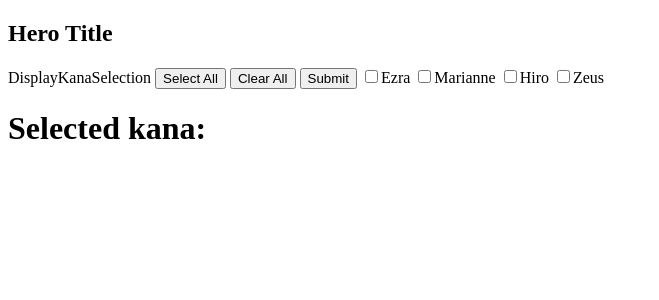
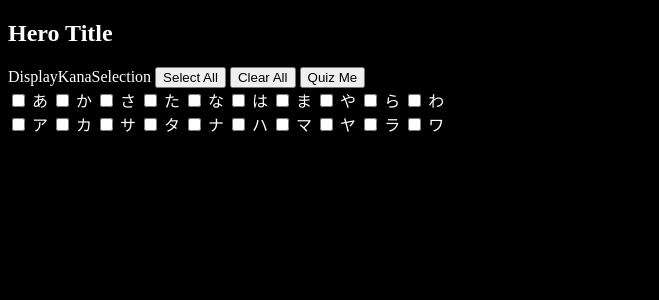
Before and after one commit to ezra-casas/kana-king-svelte, a SvelteKit app: page / in a window 1280 px wide. Shown: the top 300 px of the page, without its empty margins (0-659 px from the left). Built offline with nearby package versions, Linux system fonts and the light colour scheme.

Commit message:
Fixed remaining bugs in functions for checkboxes. Started working on randomizing kana.

```diff
--- a/src/app.html
+++ b/src/app.html
@@ -6,7 +6,7 @@
 		<meta name="viewport" content="width=device-width" />
 		%sveltekit.head%
 	</head>
-	<body data-sveltekit-preload-data="hover">
-		<div style="display: contents">%sveltekit.body%</div>
+	<body data-sveltekit-preload-data="hover" style="background-color: black; color: white;">
+		<div style="display: contents; ">%sveltekit.body%</div>
 	</body>
 </html>
--- a/src/lib/helpers/DisplayKanaSelection.svelte
+++ b/src/lib/helpers/DisplayKanaSelection.svelte
@@ -1,69 +1,77 @@
 <script lang='ts'>
+    import {goto} from "$app/navigation"
+
     import { kana } from "../../data/dictionary";
     import { selectedKanaGroup } from "../../stores";
-    // import {clearAll} from "./helpersFunctions";
+    import {clearAll, selectAll} from "./helpersFunctions";
+
     const [hiraganaArray, katakanaArray] = kana
     const availableHiragana = Object.keys(hiraganaArray)
     const availableKatakana = Object.keys(katakanaArray)
 
-    const isSelected:string[] = []
 
     function boxIsChecked(e:Event){
-        let isChecked = e.target.checked
-        let group = e.target.value
+        const isChecked = e.target?.checked
+        const group = e.target?.value
+
 
         if(isChecked){
-            isSelected.push(group)
             selectedKanaGroup.update(array => [...array, group])
         }else{
-            let index = $selectedKanaGroup.indexOf(group)
-            console.log(index)
+            const index = $selectedKanaGroup.indexOf(group)
             if(index !== -1){
-                isSelected.splice(index, 1)
                 selectedKanaGroup.update(group => [...group.filter(x => x !== group[index])])
-
             }
-
         }
-        console.log($selectedKanaGroup)
     }
 
-    function selectAll(e:Event){
-        e.preventDefault()
-        let checkboxes = document.querySelectorAll("input")
-
-        checkboxes.forEach(box => {
-            box.checked = true
-            selectedKanaGroup.update(array => [...array, box.value])
-        })
+    export function quizMe(){
+        if($selectedKanaGroup.length > 0){
+            goto("/quiz")
+        }else{
+            const isVisible = document.getElementById('no_groups')
+            if(isVisible){
+                isVisible.style.visibility = 'visible'
+            }
+        }
     }
 
-    function clearAll(e:Event){
-        e.preventDefault()
-        let checkboxes = document.querySelectorAll('input')
-
-        checkboxes.forEach(box => {
-            box.checked = false
-            isSelected.splice(0, isSelected.length)
-        })
-        selectedKanaGroup.set([])
-    }
-
-    function quizMe(){
-
-    }
 </script>
 
 <section>
     DisplayKanaSelection
     <button on:click={selectAll}>Select All</button>
     <button on:click={clearAll}>Clear All</button>
-    <button on:submit={quizMe}>Submit</button>
+    <button on:click={quizMe}>Quiz Me</button>
 
-    <input on:click={boxIsChecked} type="checkbox" value="Ezra"/>Ezra
-    <input on:click={boxIsChecked} type="checkbox" value="Marianne"/>Marianne
-    <input on:click={boxIsChecked} type="checkbox" value="Hiro"/>Hiro
-    <input on:click={boxIsChecked} type="checkbox" value="Zeus"/>Zeus
+<!-- HIRAGANA -->
+    <div>
+        {#each availableHiragana as group, index}
+            {#if index < 10}
+                <label>
+                    <input type="checkbox" value={group} on:click={boxIsChecked}>
+                    {Object.keys(hiraganaArray[availableHiragana[index]])[0]}
+                </label>
+            {/if}
+        {/each}
+    </div>
+<!-- KATAKANA -->
+    <div>
+        {#each availableKatakana as group, index}
+        {#if index < 10}
+            <label>
+                <input type="checkbox" value={group} on:click={boxIsChecked}>
+                {Object.keys(katakanaArray[availableKatakana[index]])[0]}
+            </label>
+        {/if}
+        {/each}
+    </div>
 </section>
 
-<h1>Selected kana: {$selectedKanaGroup}</h1>
+<h1 id="no_groups" class="notVisible">Please select a group of kana</h1>
+
+<style>
+    .notVisible{
+        visibility: hidden;
+    }
+</style>
--- a/src/lib/helpers/helpersFunctions.ts
+++ b/src/lib/helpers/helpersFunctions.ts
@@ -1,32 +1,20 @@
+import { goto } from "$app/navigation"
 import { selectedKanaGroup } from "../../stores"
 
 export function clearAll(e:Event){
     e.preventDefault()
+
+    const checkboxes = document.querySelectorAll("input")
+    checkboxes.forEach(box => {
+        box.checked = false
+    })
     selectedKanaGroup.set([])
-}
-
-let isChecked = e.target.checked
-let group = e.target.value
-console.log(`group: ${group}`)
-
-export function boxIsChecked(e:Event){
-    if(isChecked){
-        isSelected.push(group)
-        selectedKanaGroup.update(array => [...array, group])
-    }else{
-        let index = isSelected.indexOf(group)
-        if(index !== -1){
-            isSelected.splice(index, 1)
-        }
-    }
-    // console.log(isSelected)
-    console.log($selectedKanaGroup)
 }
 
 export function selectAll(e:Event){
     e.preventDefault()
-    let checkboxes = document.querySelectorAll("input")
 
+    const checkboxes = document.querySelectorAll("input")
     checkboxes.forEach(box => {
         box.checked = true
         selectedKanaGroup.update(array => [...array, box.value])
```
Also changed, not shown: src/routes/quiz/+page.svelte (+22 -0 lines).
